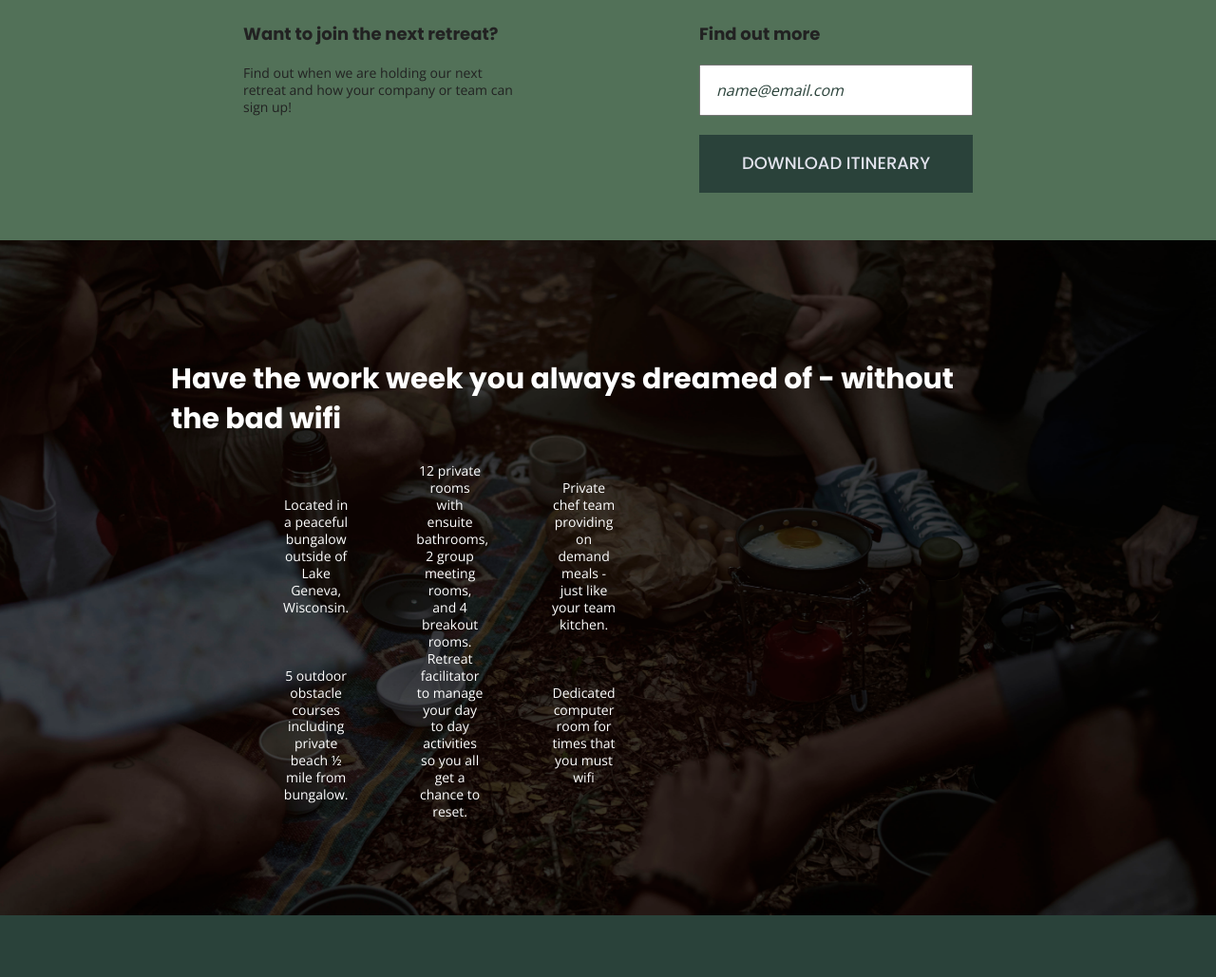
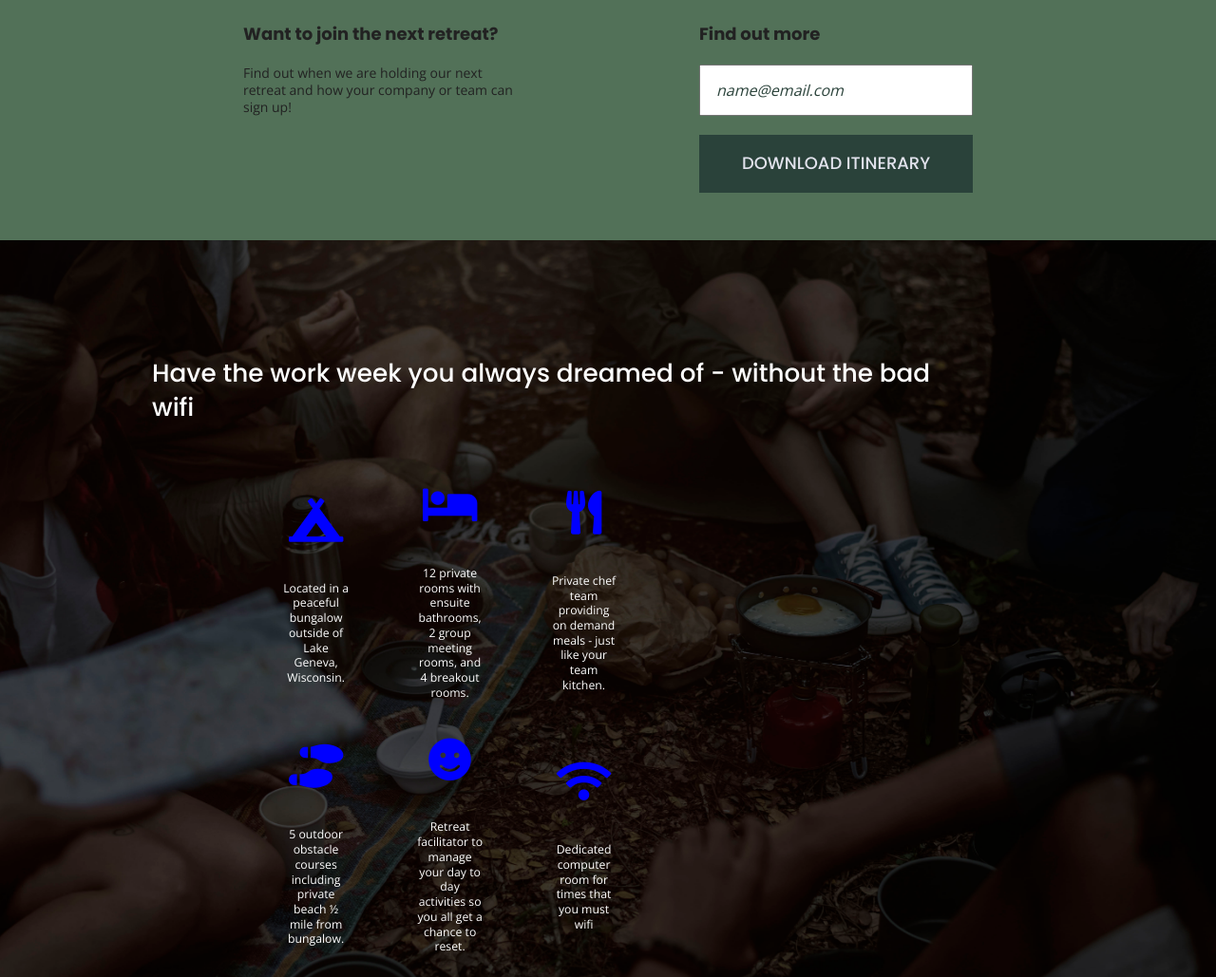
Before and after one commit to S-Porter2/unplugged-retreat-project, a website: page index.html in a window 1280 px wide. Shown: the part 917-1946 px from the top of the page at 95% size. Drawn offline with nearby package versions, Linux system fonts and the light colour scheme; files whose address does not match are found by name.

Commit message:
added fontawesome icons and color

```diff
--- a/css/main.css
+++ b/css/main.css
@@ -309,6 +309,8 @@ textarea {
    /* features styles */
 
    .features {
+     font-size: 0.875em;
+     font-family: 'Open Sans', sans-serif;
      color: white;
      display: flex;
      justify-content: center;
@@ -318,8 +320,16 @@ textarea {
      }
 
     .features h2 {
-      padding-left: 20px;
-      padding-right: 20px;
+      font-family: 'Poppins', sans-serif;
+      font-size: 1.875em;
+      font-weight: normal;
+    }
+
+    .features i {
+      color: blue;
+    	font-size: 3.75em;
+      margin-top: 40px;
+      margin-bottom: 40px;
     }
 
    .features .features-items {
--- a/index.html
+++ b/index.html
@@ -18,6 +18,9 @@
 
   <link rel="stylesheet" href="css/normalize.css">
   <link rel="stylesheet" href="css/main.css">
+
+  <!-- FontAwesome CDN version 5.5 -->
+<link rel="stylesheet" href="https://use.fontawesome.com/releases/v5.5.0/css/all.css" integrity="sha384-B4dIYHKNBt8Bc12p+WXckhzcICo0wtJAoU8YZTY5qE0Id1GSseTk6S+L3BlXeVIU" crossorigin="anonymous">
 
   <meta name="theme-color" content="#fafafa">
 
@@ -73,27 +76,27 @@
         <h2>Have the work week you always dreamed of - without the bad wifi</h2>
         <div class="features-items">
         <article>
-          <p class="tent-icon"></p>
+          <p class="fontawesome-icon"><i class="fas fa-campground"></i></p>
           <p class="features-item-description">Located in a peaceful bungalow outside of Lake Geneva, Wisconsin.</p>
         </article>
         <article>
-          <p class="bed-icon"></p>
+          <p class="fontawesome-icon"><i class="fas fa-bed"></i></p>
           <p class="features-item-description">12 private rooms with ensuite bathrooms, 2 group meeting rooms, and 4 breakout rooms.</p>
         </article>
         <article>
-          <p class="cutlery-icon"></p>
+          <p class="fontawesome-icon"><i class="fas fa-utensils"></i></p>
           <p class="features-item-description">Private chef team providing on demand meals - just like your team kitchen.</p>
         </article>
         <article>
-          <p class="footprints-icon"></p>
+          <p class="fontawesome-icon"><i class="fas fa-shoe-prints"></i></p>
           <p class="features-item-description">5 outdoor obstacle courses including private beach &#189; mile from bungalow.</p>
         </article>
         <article>
-          <p class="smiley-face-icon"></p>
+          <p class="fontawesome-icon"><i class="fas fa-smile"></i></p>
           <p class="features-item-description">Retreat facilitator to manage your day to day activities so you all get a chance to reset.</p>
         </article>
         <article>
-          <p class="wi-fi-icon"></p>
+          <p class="fontawesome-icon"><i class="fas fa-wifi"></i></p>
           <p class="features-item-description">Dedicated computer room for times that you must wifi</p>
         </article>
       </div>
```
Also changed, not shown: about/index.html (+3 -0 lines), faq/index.html (+3 -0 lines).
